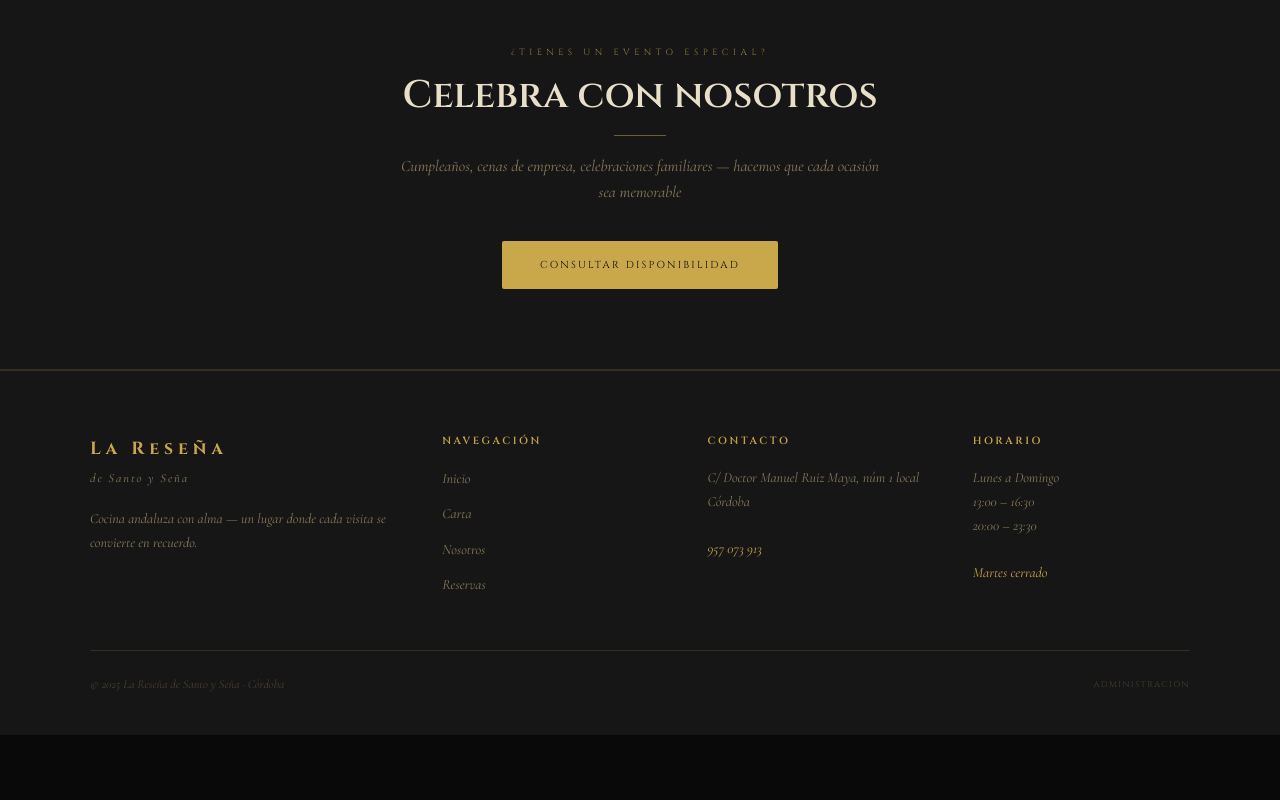
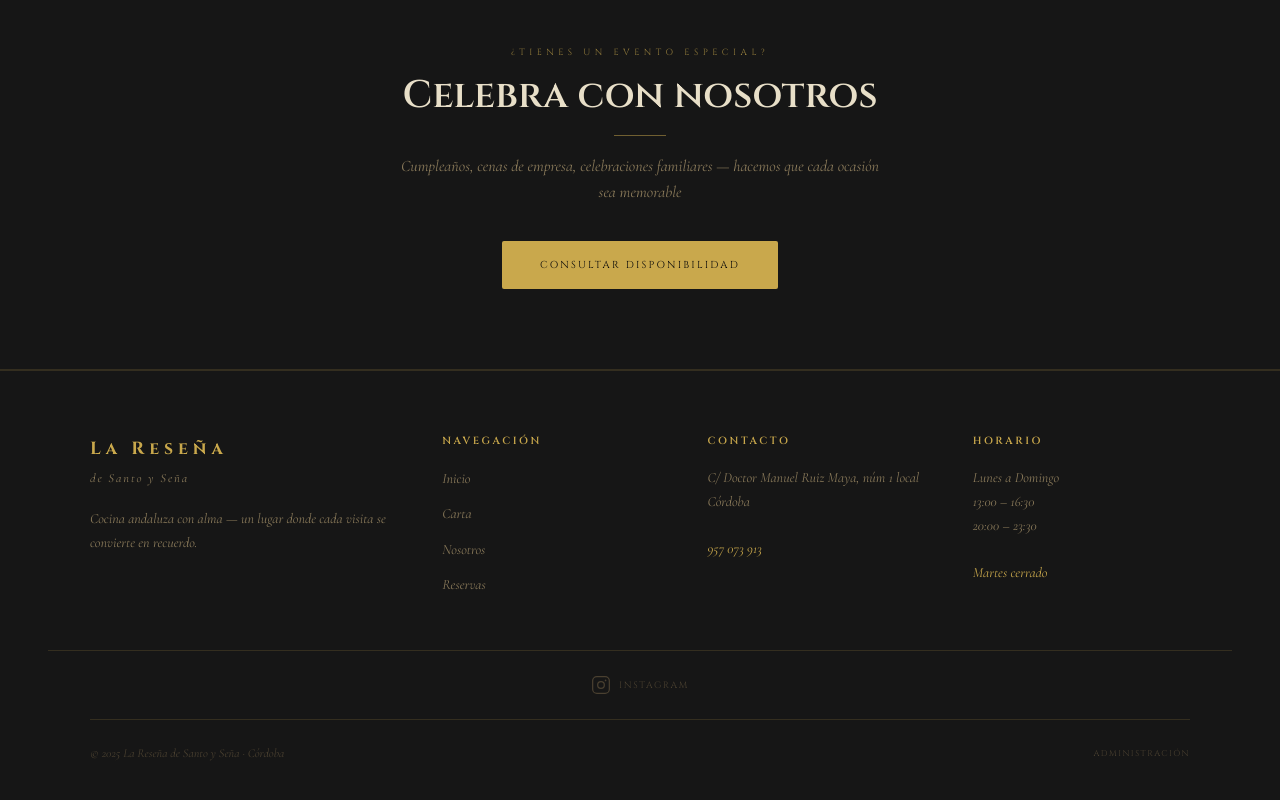
Before and after one commit to mamounehodaibi/resena-backend, a website: page public/index.html in a window 1280 px wide. Shown: the part 3594-4394 px from the top of the page. Before the commit the page ends 4329 px from the top, so only its background shows below. Drawn offline with nearby package versions, Linux system fonts and the light colour scheme.

Commit message:
Add Instagram link to footer

```diff
--- a/public/index.html
+++ b/public/index.html
@@ -194,6 +194,12 @@
       <p>Lunes a Domingo<br>13:00 – 16:30<br>20:00 – 23:30<br><br><span style="color:var(--gold);font-style:italic">Martes cerrado</span></p>
     </div>
   </div>
+  <div class="footer-social">
+    <a href="https://www.instagram.com/laresenarestaurantebar?utm_source=ig_web_button_share_sheet&igsh=ZDNlZDc0MzIxNw==" target="_blank" rel="noopener" class="social-link">
+      <svg xmlns="http://www.w3.org/2000/svg" width="20" height="20" viewBox="0 0 24 24" fill="none" stroke="currentColor" stroke-width="1.5" stroke-linecap="round" stroke-linejoin="round"><rect x="2" y="2" width="20" height="20" rx="5" ry="5"/><circle cx="12" cy="12" r="4"/><circle cx="17.5" cy="6.5" r="1" fill="currentColor" stroke="none"/></svg>
+      Instagram
+    </a>
+  </div>
   <div class="footer-bottom">
     <p>© 2025 La Reseña de Santo y Seña · Córdoba</p>
     <a href="admin.html" style="font-family:'Cinzel',serif;font-size:.52rem;letter-spacing:.18em;color:var(--dim);text-transform:uppercase;transition:color .3s" onmouseover="this.style.color='var(--gold)'" onmouseout="this.style.color='var(--dim)'">Administración</a>
--- a/public/style.css
+++ b/public/style.css
@@ -324,3 +324,5 @@ footer{background:var(--panel);border-top:1px solid var(--border);padding:64px 4
   .menu-main{padding:0 16px 80px}
   .res-form-wrap{padding:32px 24px}
 }
+
+.footer-social{display:flex;justify-content:center;gap:24px;padding:24px 0;border-top:1px solid var(--border)}.social-link{display:flex;align-items:center;gap:8px;color:var(--dim);font-family:'Cinzel',serif;font-size:.58rem;letter-spacing:.18em;text-transform:uppercase;text-decoration:none;transition:color .3s}.social-link:hover{color:var(--gold)}
```
